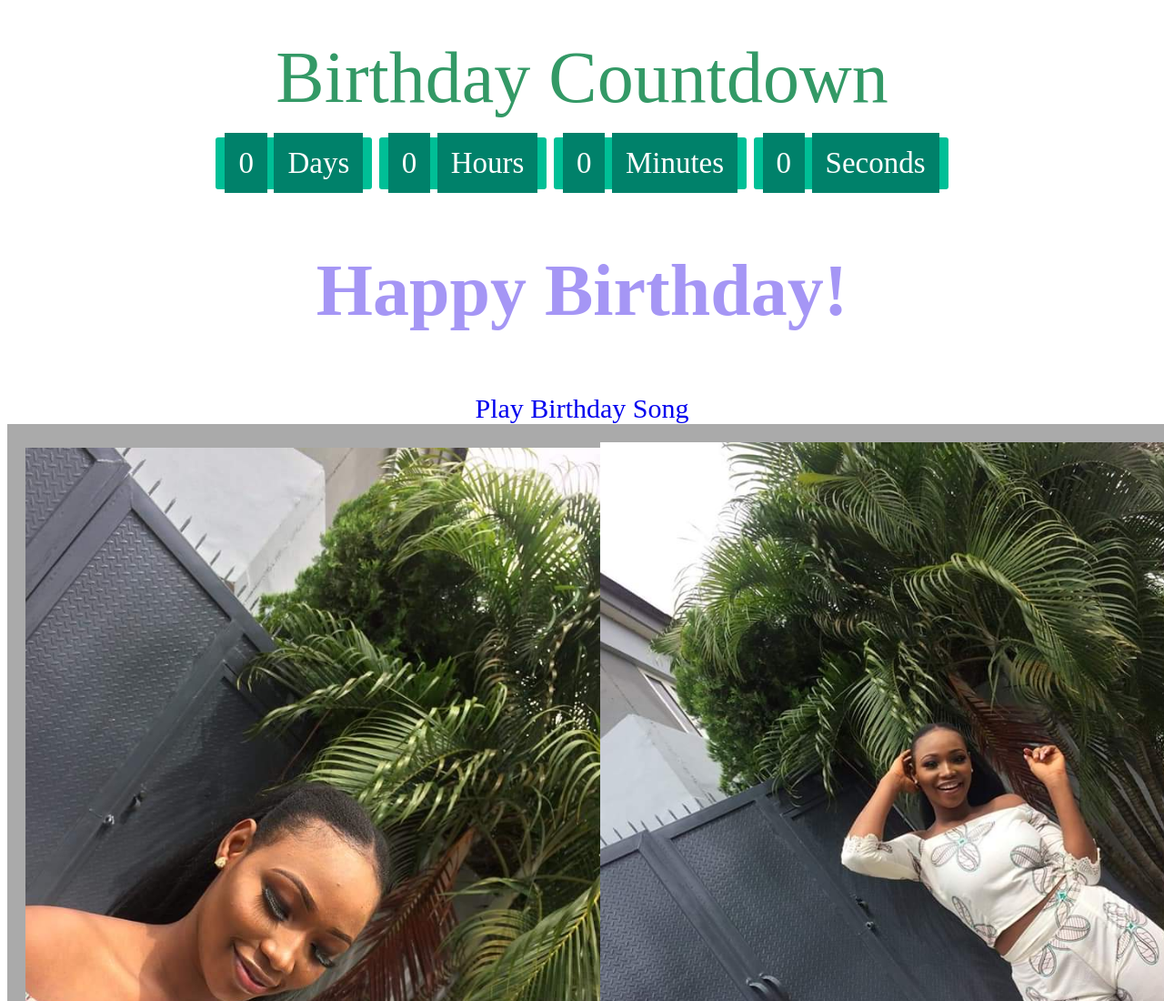
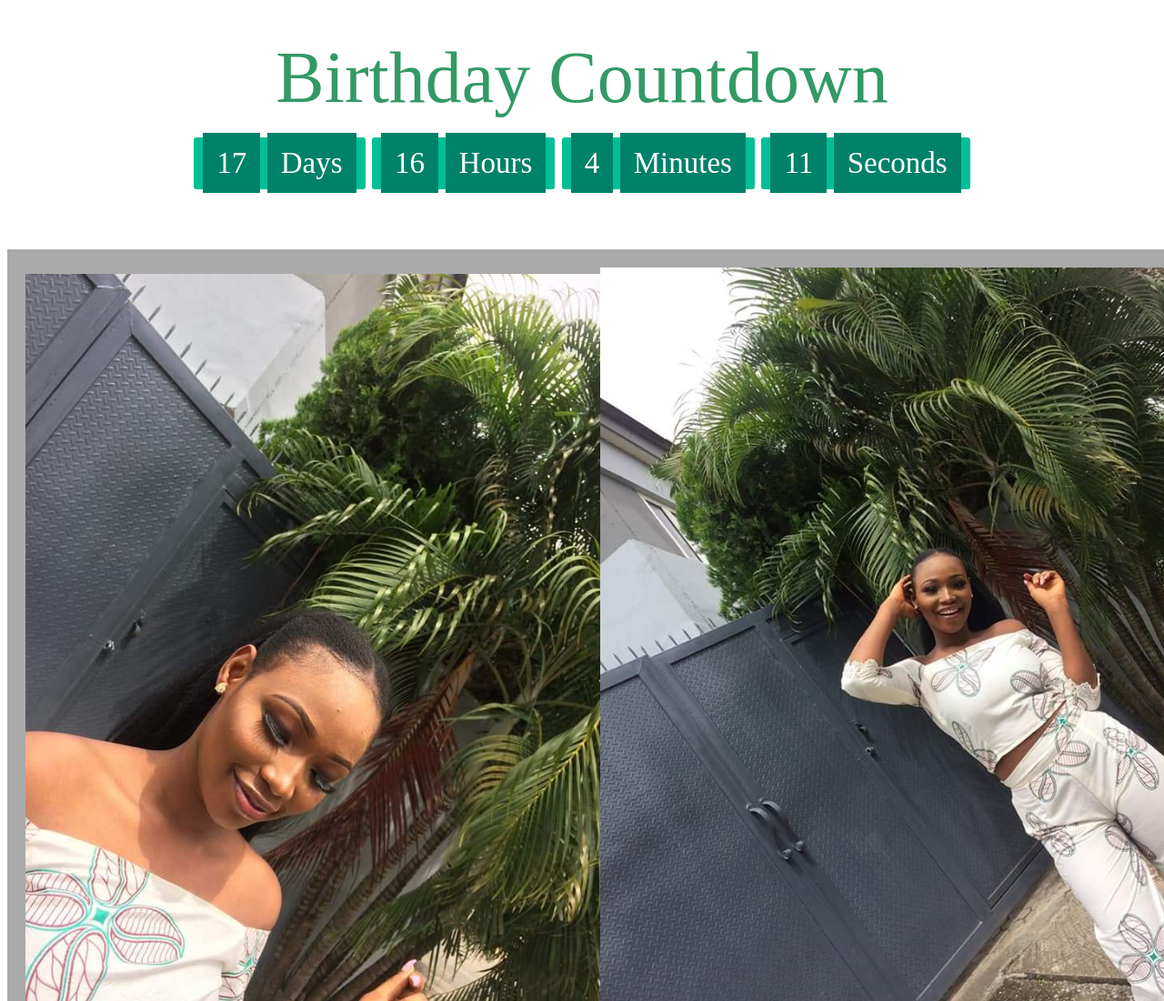
Before and after one commit to Samuel-IG16/Birthday-Countdown-Timer, a plain HTML site: page index.html in a window 1280 px wide. Shown: the top 1100 px of the page at 91% size. Drawn offline with Linux system fonts and the light colour scheme.

Commit message:
Update index.html

```diff
--- a/index.html
+++ b/index.html
@@ -136,7 +136,7 @@
       </div>
     </div>
     <script type="text/javascript">
-      var deadline = new Date("june 22, 2020 00:00:00")
+      var deadline = new Date("june 22, 2021 00:00:00")
       var x = setInterval(function functionName() {
         var now = new Date().getTime();
         var t = deadline - now;
```
